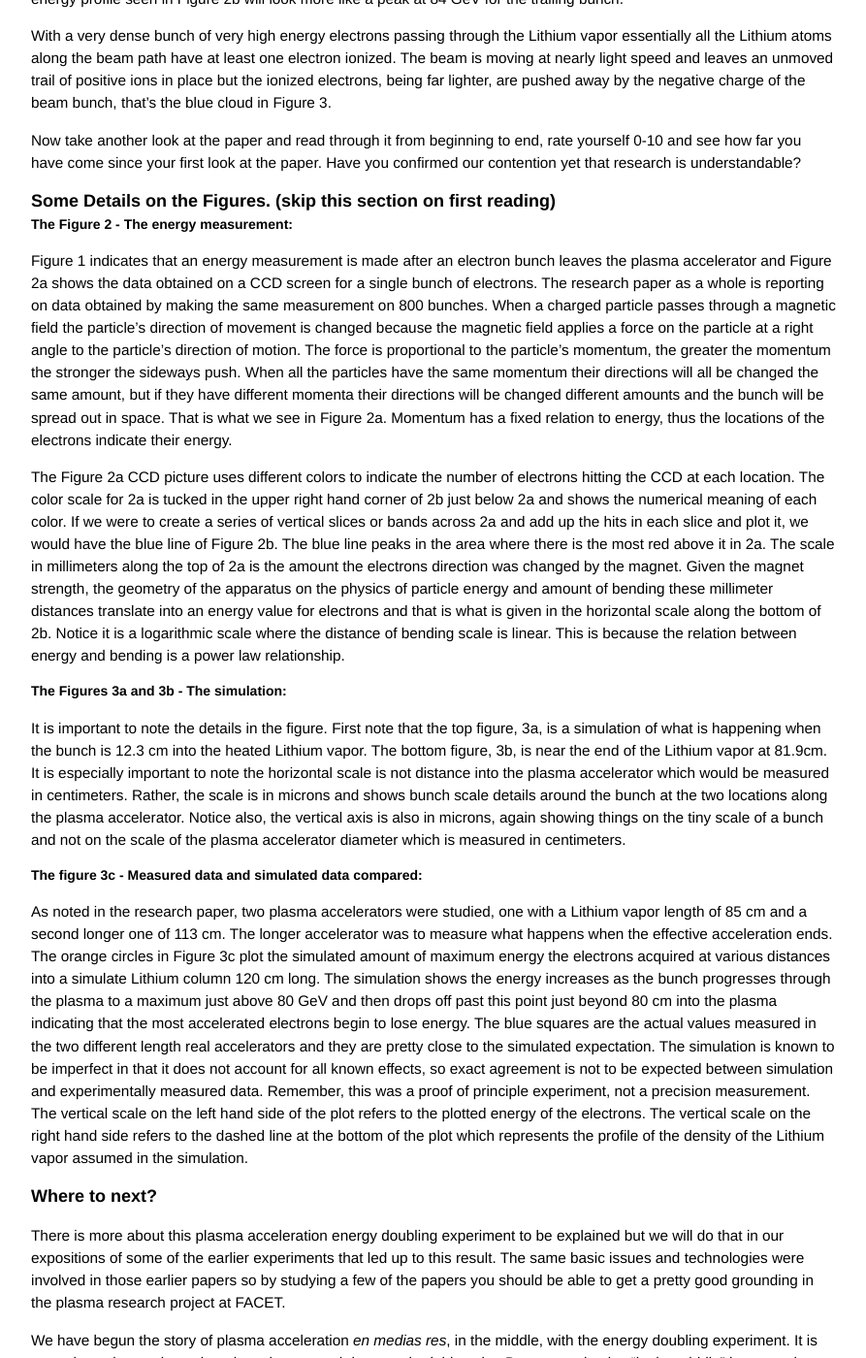
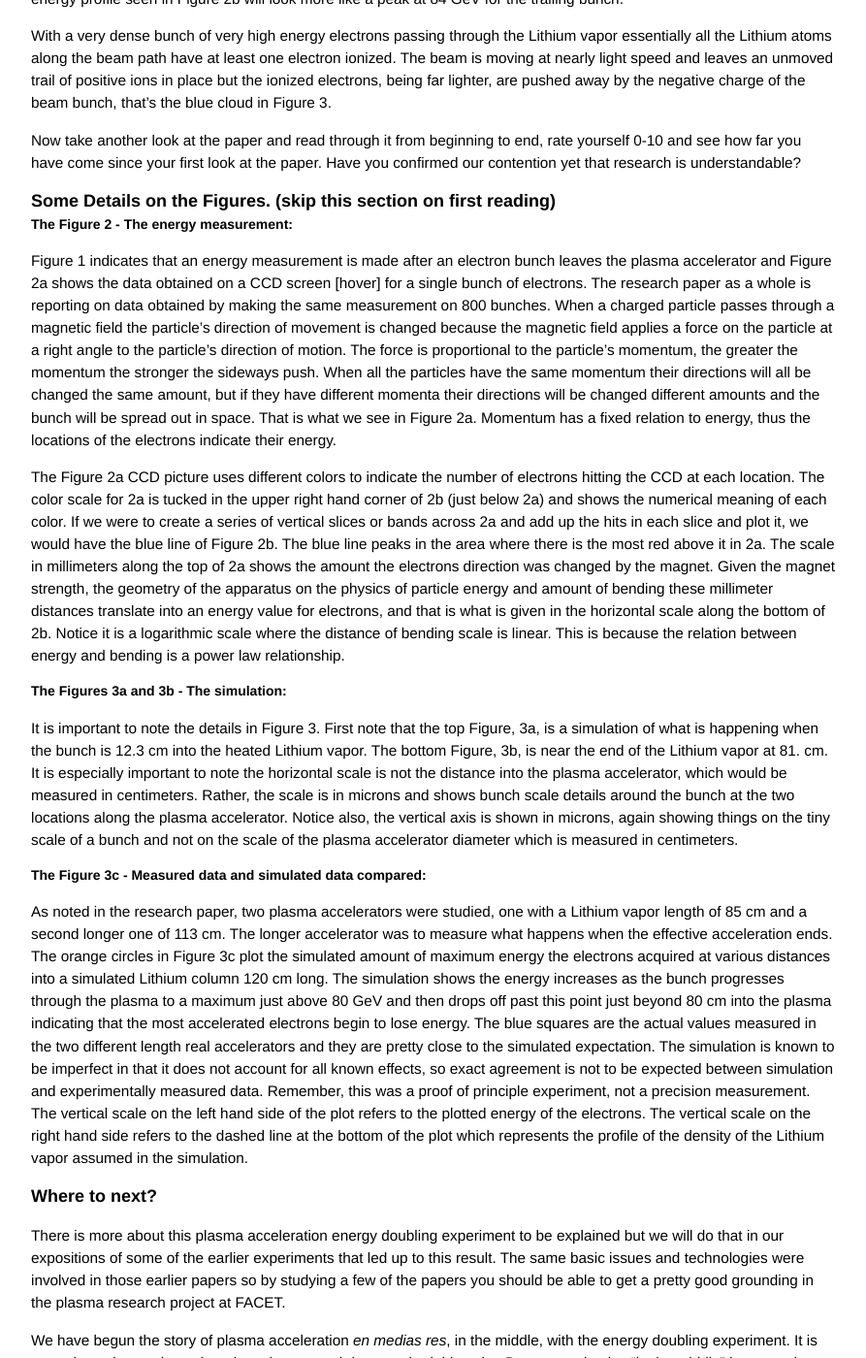
Before and after one commit to grbfacet/facet, a Jekyll site: the page built from energy-doubling-exposition.md, in a window 1280 px wide and 1400 px high, scrolled down 5876 px. Shown: the whole window at 97% size, without its empty margins (193-1086 px from the left). Built offline with Jekyll 4.4.1, drawn with Linux system fonts in a browser that asks for light colours.

Commit message:
Update energy-doubling-exposition.md

```diff
--- a/energy-doubling-exposition.md
+++ b/energy-doubling-exposition.md
@@ -114,18 +114,18 @@
 
 ##### The Figure 2 - The energy measurement:
 
-Figure 1 indicates that an energy measurement is made after an electron bunch leaves the plasma accelerator and Figure 2a shows the data obtained on a CCD screen for a single bunch of electrons. The research paper as a whole is reporting on data obtained by making the same measurement on 800 bunches. When a charged particle passes through a magnetic field the particle’s direction of movement is changed because the magnetic field applies a force on the particle at a right angle to the particle’s direction of motion. The force is proportional to the particle’s momentum, the greater the momentum the stronger the sideways push. When all the particles have the same momentum their directions will all be changed the same amount, but if they have different momenta their directions will be changed different amounts and the bunch will be spread out in space. That is what we see in Figure 2a. Momentum has a fixed relation to energy, thus the locations of the electrons indicate their energy.
+Figure 1 indicates that an energy measurement is made after an electron bunch leaves the plasma accelerator and Figure 2a shows the data obtained on a CCD screen [hover] for a single bunch of electrons. The research paper as a whole is reporting on data obtained by making the same measurement on 800 bunches. When a charged particle passes through a magnetic field the particle’s direction of movement is changed because the magnetic field applies a force on the particle at a right angle to the particle’s direction of motion. The force is proportional to the particle’s momentum, the greater the momentum the stronger the sideways push. When all the particles have the same momentum their directions will all be changed the same amount, but if they have different momenta their directions will be changed different amounts and the bunch will be spread out in space. That is what we see in Figure 2a. Momentum has a fixed relation to energy, thus the locations of the electrons indicate their energy.
 
 
-The Figure 2a CCD picture uses different colors to indicate the number of electrons hitting the CCD at each location. The color scale for 2a is tucked in the upper right hand corner of 2b just below 2a and shows the numerical meaning of each color. If we were to create a series of vertical slices or bands across 2a and add up the hits in each slice and plot it, we would have the blue line of Figure 2b. The blue line peaks in the area where there is the most red above it in 2a. The scale in millimeters along the top of 2a is the amount the electrons direction was changed by the magnet. Given the magnet strength, the geometry of the apparatus on the physics of particle energy and amount of bending these millimeter distances translate into an energy value for electrons and that is what is given in the horizontal scale along the bottom of 2b. Notice it is a logarithmic scale where the distance of bending scale is linear. This is because the relation between energy and bending is a power law relationship.
+The Figure 2a CCD picture uses different colors to indicate the number of electrons hitting the CCD at each location. The color scale for 2a is tucked in the upper right hand corner of 2b (just below 2a) and shows the numerical meaning of each color. If we were to create a series of vertical slices or bands across 2a and add up the hits in each slice and plot it, we would have the blue line of Figure 2b. The blue line peaks in the area where there is the most red above it in 2a. The scale in millimeters along the top of 2a shows the amount the electrons direction was changed by the magnet. Given the magnet strength, the geometry of the apparatus on the physics of particle energy and amount of bending these millimeter distances translate into an energy value for electrons, and that is what is given in the horizontal scale along the bottom of 2b. Notice it is a logarithmic scale where the distance of bending scale is linear. This is because the relation between energy and bending is a power law relationship.
 
 ##### The Figures 3a and 3b - The simulation:
 
-It is important to note the details in the figure. First note that the top figure, 3a, is a simulation of what is happening when the bunch is 12.3 cm into the heated Lithium vapor. The bottom figure, 3b, is near the end of the Lithium vapor at 81.9cm. It is especially important to note the horizontal scale is not distance into the plasma accelerator which would be measured in centimeters. Rather, the scale is in microns and shows bunch scale details around the bunch at the two locations along the plasma accelerator. Notice also, the vertical axis is also in microns, again showing things on the tiny scale of a bunch and not on the scale of the plasma accelerator diameter which is measured in centimeters.
+It is important to note the details in Figure 3. First note that the top Figure, 3a, is a simulation of what is happening when the bunch is 12.3 cm into the heated Lithium vapor. The bottom Figure, 3b, is near the end of the Lithium vapor at 81. cm. It is especially important to note the horizontal scale is not the distance into the plasma accelerator, which would be measured in centimeters. Rather, the scale is in microns and shows bunch scale details around the bunch at the two locations along the plasma accelerator. Notice also, the vertical axis is shown in microns, again showing things on the tiny scale of a bunch and not on the scale of the plasma accelerator diameter which is measured in centimeters.
 
-##### The figure 3c - Measured data and simulated data compared:
+##### The Figure 3c - Measured data and simulated data compared:
 
-As noted in the research paper, two plasma accelerators were studied, one with a Lithium vapor length of 85 cm and a second longer one of 113 cm. The longer accelerator was to measure what happens when the effective acceleration ends. The orange circles in Figure 3c plot the simulated amount of maximum energy the electrons acquired at various distances into a simulate Lithium column 120 cm long. The simulation shows the energy increases as the bunch progresses through the plasma to a maximum just above 80 GeV and then drops off past this point just beyond 80 cm into the plasma indicating that the most accelerated electrons begin to lose energy. The blue squares are the actual values measured in the two different length real accelerators and they are pretty close to the simulated expectation. The simulation is known to be imperfect in that it does not account for all known effects, so exact agreement is not to be expected between simulation and experimentally measured data. Remember, this was a proof of principle experiment, not a precision measurement. The vertical scale on the left hand side of the plot refers to the plotted energy of the electrons. The vertical scale on the right hand side refers to the dashed line at the bottom of the plot which represents the profile of the density of the Lithium vapor assumed in the simulation.
+As noted in the research paper, two plasma accelerators were studied, one with a Lithium vapor length of 85 cm and a second longer one of 113 cm. The longer accelerator was to measure what happens when the effective acceleration ends. The orange circles in Figure 3c plot the simulated amount of maximum energy the electrons acquired at various distances into a simulated Lithium column 120 cm long. The simulation shows the energy increases as the bunch progresses through the plasma to a maximum just above 80 GeV and then drops off past this point just beyond 80 cm into the plasma indicating that the most accelerated electrons begin to lose energy. The blue squares are the actual values measured in the two different length real accelerators and they are pretty close to the simulated expectation. The simulation is known to be imperfect in that it does not account for all known effects, so exact agreement is not to be expected between simulation and experimentally measured data. Remember, this was a proof of principle experiment, not a precision measurement. The vertical scale on the left hand side of the plot refers to the plotted energy of the electrons. The vertical scale on the right hand side refers to the dashed line at the bottom of the plot which represents the profile of the density of the Lithium vapor assumed in the simulation.
 
 ### Where to next?
 
```
